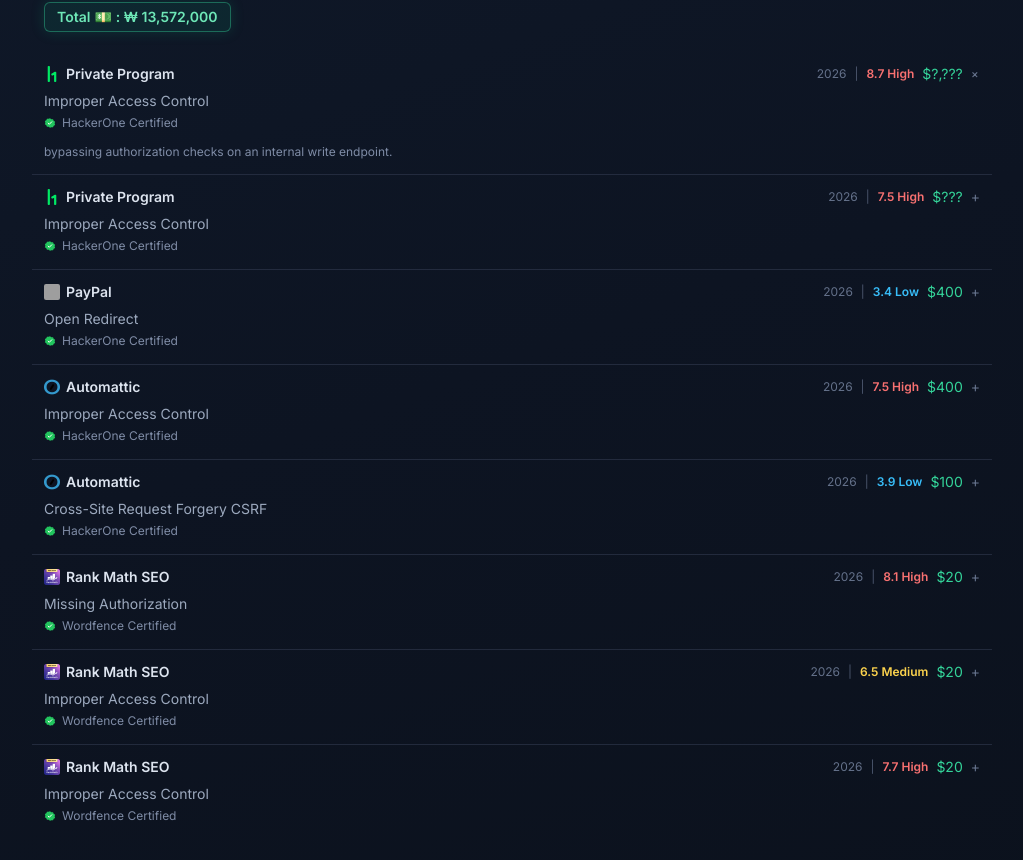
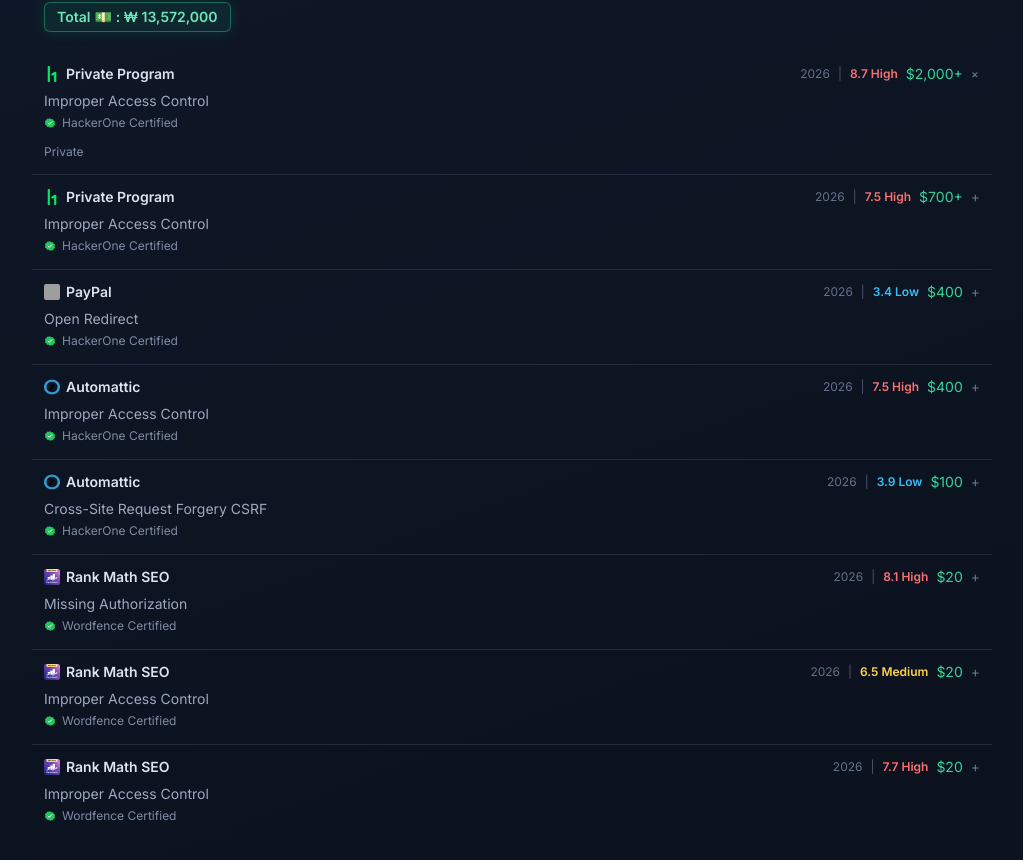
Before and after one commit to komi22/oolongeya, a Next.js app: page / in a window 1280 px wide. Shown: the part 1708-2568 px from the top of the page, without its empty margins (128-1151 px from the left). Built offline with nearby package versions, Linux system fonts and the light colour scheme; grey boxes are pictures that could not be loaded.

Commit message:
Update page.js

```diff
--- a/app/page.js
+++ b/app/page.js
@@ -154,26 +154,26 @@
     type: "Improper Access Control",
     scoreValue: "8.7",
     grade: "High",
-    payout: "$?,???",
+    payout: "$2,000+",
     payoutAmount: 2938,
     year: "2026",
     icon: "/icons/hackerone.svg",
     certification: "HackerOne Certified",
     description:
-      "bypassing authorization checks on an internal write endpoint.",
+      "Private",
   },
   {
     program: "Private Program",
     type: "Improper Access Control",
     scoreValue: "7.5",
     grade: "High",
-    payout: "$???",
+    payout: "$700+",
     payoutAmount: 750,
     year: "2026",
     icon: "/icons/hackerone.svg",
     certification: "HackerOne Certified",
     description:
-      "Unauthenticated access and large-scale data exposure are possible through API abuse.",
+      "Private",
   },
   {
     program: "Rank Math SEO",
```
